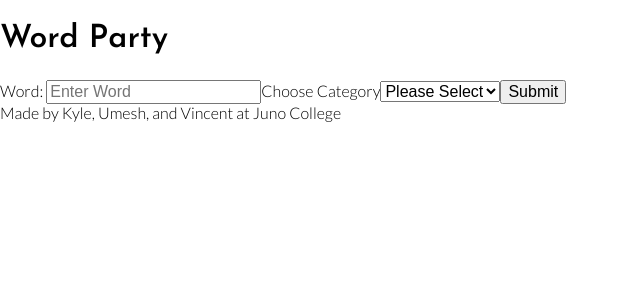
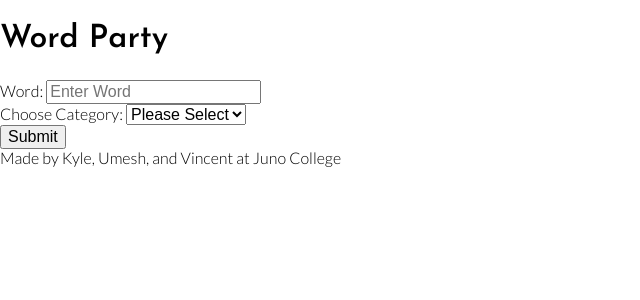
Before and after one commit to vinni-cmd/word-party-plus, a React (Create React App) app: page / in a window 1280 px wide. Shown: the top 300 px of the page, without its empty margins (0-640 px from the left). Built offline with nearby package versions, Linux system fonts and the light colour scheme.

Commit message:
add container elements for styling purposes

```diff
--- a/src/Components/Form.js
+++ b/src/Components/Form.js
@@ -1,7 +1,6 @@
-import { useEffect, useState } from "react";
-import axios from "axios";
+import { useState } from "react";
 
-const Form = ({apiCall}) => {
+const Form = ({ apiCall }) => {
   const [searchWord, setSearchWord] = useState("");
   const [currentCategory, setCurrentCategory] = useState("");
 
@@ -22,7 +21,9 @@ const Form = ({apiCall}) => {
   };
 
   return (
-    <form>
+    <form className="wrapper">
+      <div class="container">
+        <div class="input-unit">
           <label htmlFor="searchWord">Word: </label>
           <input
             id="searchWord"
@@ -32,14 +33,17 @@ const Form = ({apiCall}) => {
             onChange={handleSearchWordChange}
             value={searchWord}
           ></input>
-      <label>Choose Category</label>
+        </div>
+        <div class="input-unit">
+          <label>Choose Category: </label>
           <select defaultValue="null" onChange={handleCategoryChange} required>
             <option disabled value="null">Please Select</option>
             <option value="rhy">Rhyme</option>
             <option value="syn">Synonym</option>
           </select>
-
+        </div>
         <button onClick={handleClick}>Submit</button>
+      </div>
     </form>
   );
 };
--- a/src/Components/Results.js
+++ b/src/Components/Results.js
@@ -8,14 +8,17 @@ function Results({ wordList }) {
     const wordToAdd = wordList[e.target.id].word;
     // create a variable that holds our db info
     const database = getDatabase(firebase);
-    // create a varibale that makes a reference to our database
+    // create a variable that makes a reference to our database
     const dbRef = ref(database);
+    // BEFORE WE PUSH TO FIREBASE LETS CHECK TO SEE IF THE WORD ALREADY EXISTS IN FB
+    //  use the get() method to see what's in our db
+    //  check if the returned ?object? includes our wordToAdd
     push(dbRef, wordToAdd);
   }
 
   return (
     (wordList.length === 0) ? null : (
-      <div>
+      <section className='results wrapper'>
         <h2>Results</h2>
         <ul>
           {wordList.map((wordReturn) => {
@@ -25,7 +28,7 @@ function Results({ wordList }) {
                 <button onClick={handleClick} id={wordList.indexOf(wordReturn)}>Save word</button></li>)
           })}
         </ul>
-      </div>
+      </section>
     )
   )
 }
```
Lines whose indentation alone changed are shown as unchanged.
